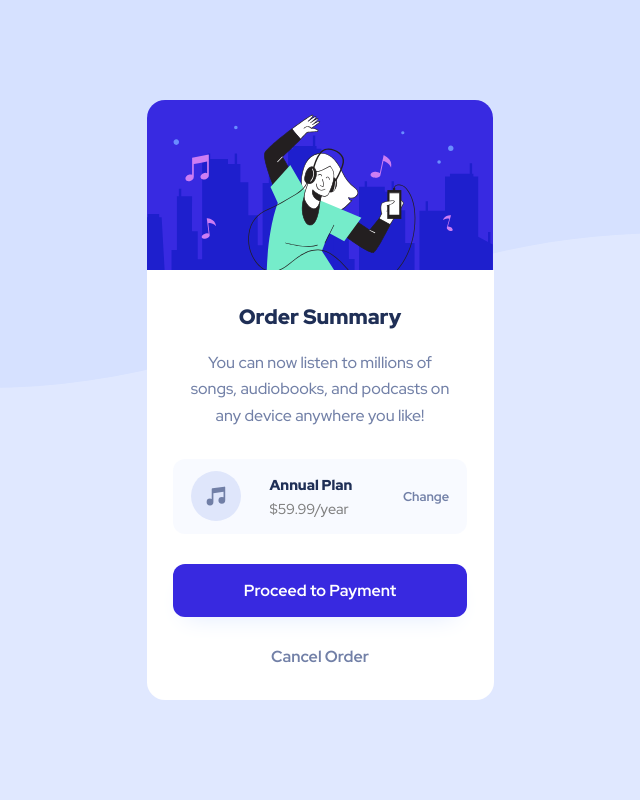
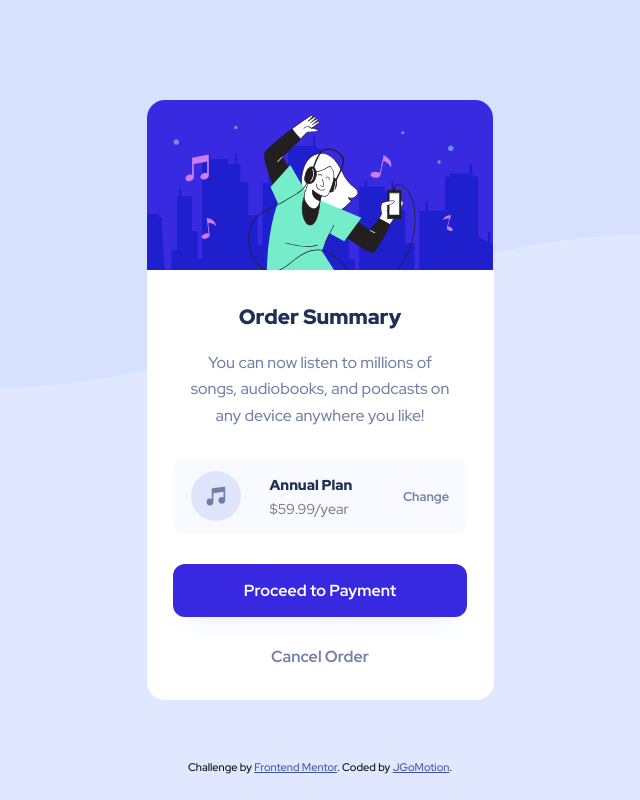
Before and after one commit to JshJshSinger/Order-summary-component-FEM, a plain HTML site: page index.html in a window 1280 px wide. Shown: the whole page, without its empty margins (320-960 px from the left). Drawn offline with Linux system fonts and the light colour scheme.

Commit message:
Added attribution

```diff
--- a/index.html
+++ b/index.html
@@ -38,9 +38,11 @@
       <a href="#">Cancel Order</a>
     </div>
   </div>
-  <!-- <div class="attribution" role="contentinfo">
-    Challenge by <a href="https://www.frontendmentor.io?ref=challenge" target="_blank">Frontend Mentor</a>.
-    Coded by <a href="#">Your Name Here</a>.
-  </div> -->
+  <footer>
+    <div class="attribution" role="contentinfo">
+      Challenge by <a href="https://www.frontendmentor.io?ref=challenge" target="_blank">Frontend Mentor</a>.
+      Coded by <a href="#">JGoMotion</a>.
+    </div>
+  </footer>
 </body>
 </html>
--- a/style.css
+++ b/style.css
@@ -139,6 +139,14 @@ h1{
 
 }
 
+footer {
+    position: absolute;
+    bottom: 0;
+    width: 100%;
+    height: 2.5rem;            /* Footer height */
+  }
+
+
 /* ------------buttons------------ */
 button{
     align-self: inherit;
@@ -166,7 +174,7 @@ button:hover{
 .content-details a:hover{
     color: black;
 }
-
+/* ---------------mediaquery----------- */
 @media only screen and (min-width:21.0625em) {
     body{
         background-image: url("images/pattern-background-desktop.svg");
```
